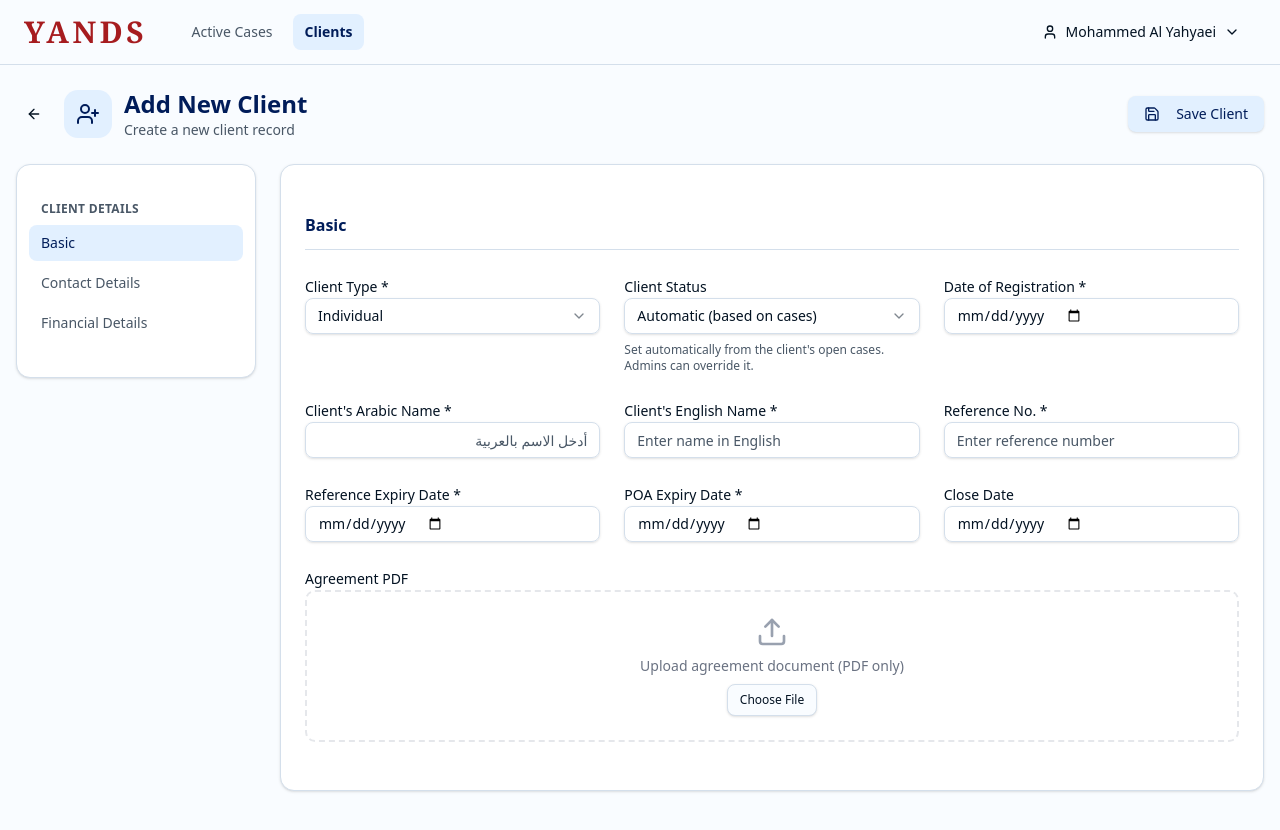
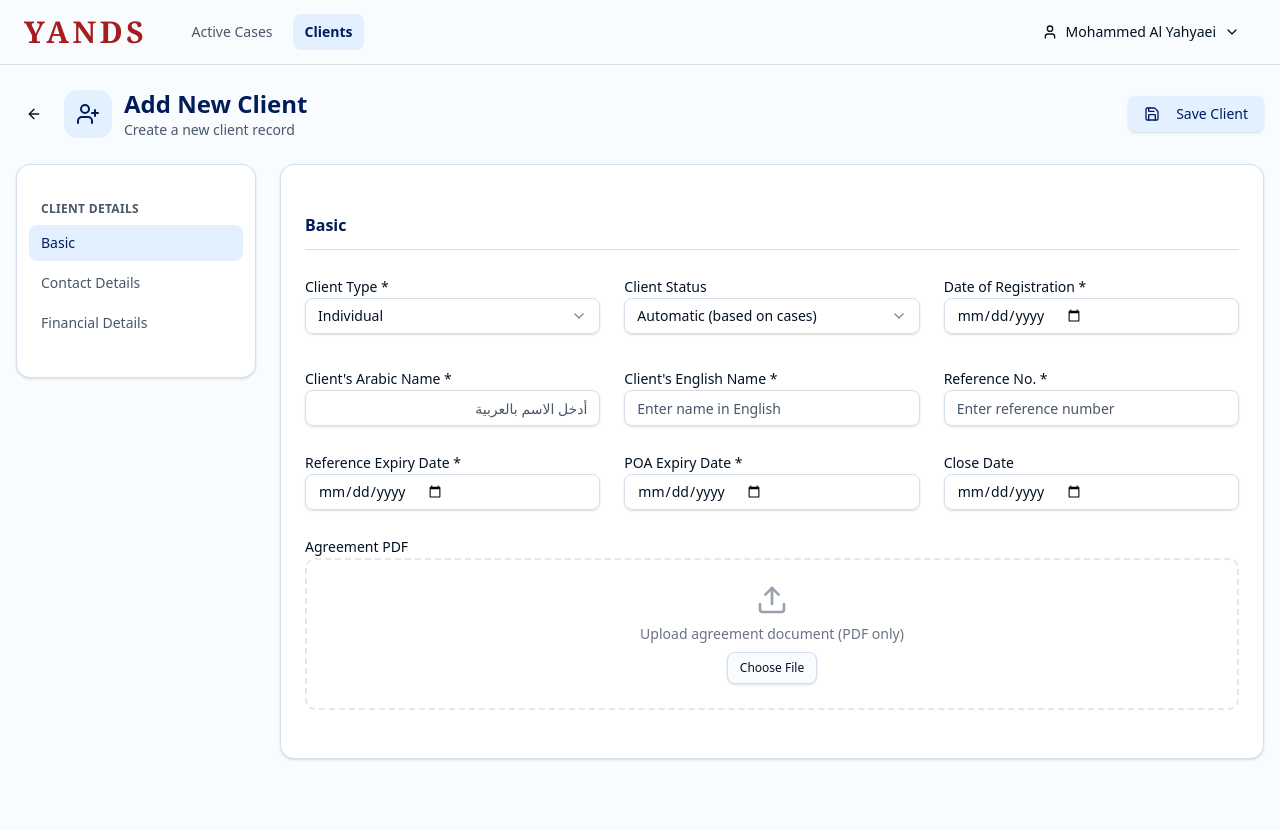
Before and after one commit to mehak187/elpnew, a React (Vite) app: page /clients/create in a window 1280 px wide. Shown: the top 830 px of the page. Built offline with nearby package versions, Linux system fonts and the light colour scheme.

Commit message:
update BasicSection.jsx and FinancialSection.jsx

```diff
--- a/src/pages/clients/sections/BasicSection.jsx
+++ b/src/pages/clients/sections/BasicSection.jsx
@@ -58,10 +58,6 @@ export default function BasicSection({
             ))}
           </SelectContent>
         </Select>
-        <p className="text-xs text-muted-foreground">
-          Set automatically from the client&apos;s open cases. Admins can
-          override it.
-        </p>
       </div>
 
       {/* Date of Registration */}
--- a/src/pages/clients/sections/FinancialSection.jsx
+++ b/src/pages/clients/sections/FinancialSection.jsx
@@ -95,9 +95,6 @@ export default function FinancialSection({
             %
           </span>
         </div>
-        <p className="text-xs text-muted-foreground">
-          Numbers only. Enter 10 for a rate of 10%.
-        </p>
       </div>
 
       {/* Pay Fees on Their Behalf */}
```
